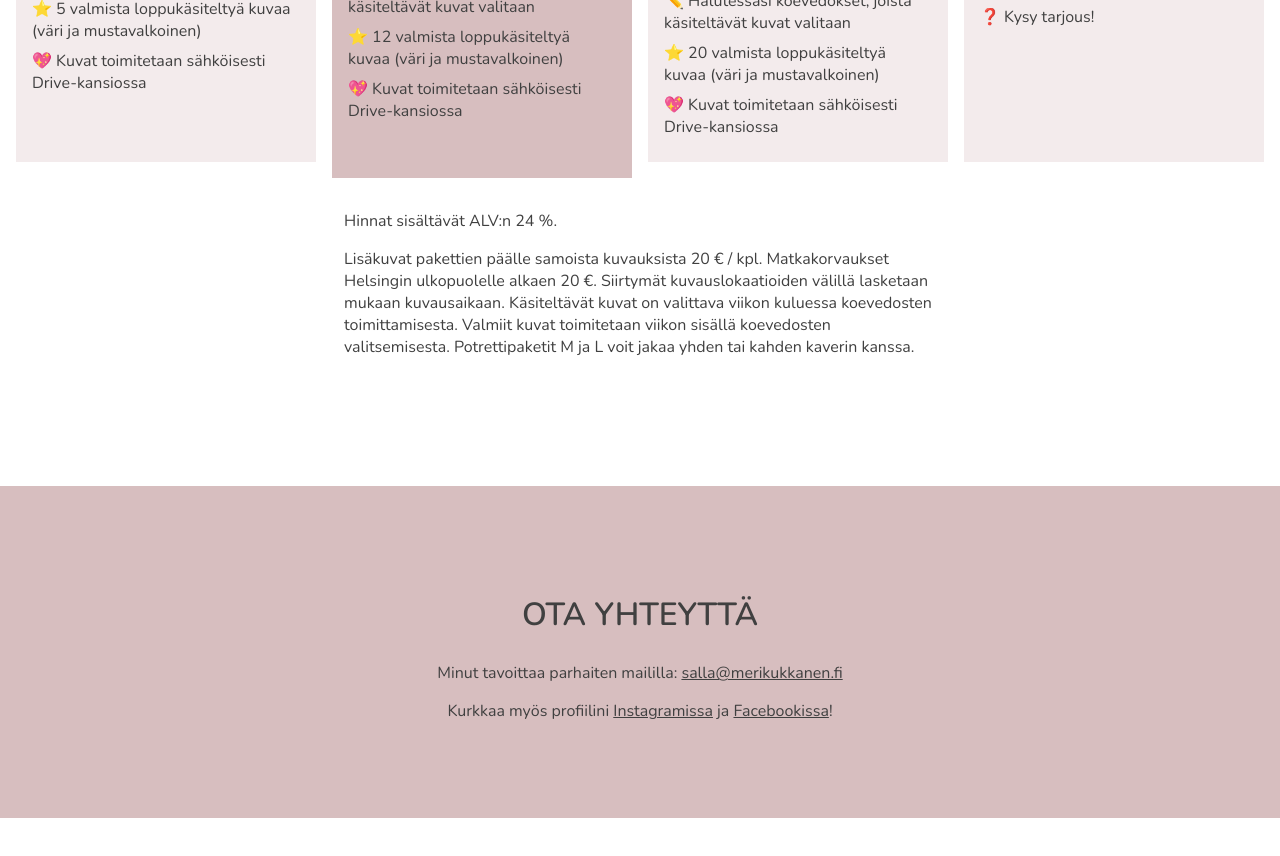
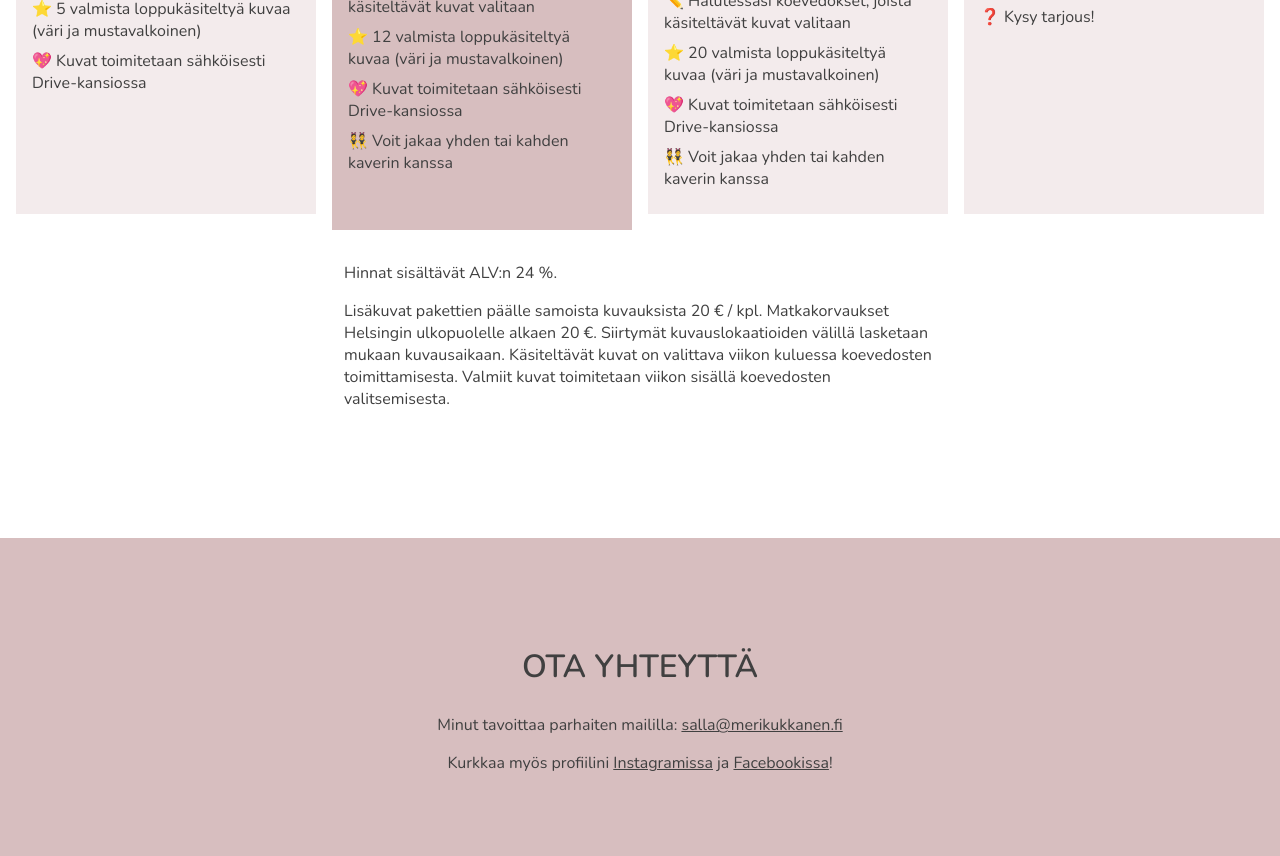
Before and after one commit to roopemerikukka/merikukkanen.fi, a Next.js app: page / in a window 1280 px wide. Shown: the part 4740-5596 px from the top of the page. Before the commit the page ends 5558 px from the top, so only its background shows below. Built offline with nearby package versions, Linux system fonts and the light colour scheme.

Commit message:
Pricing adjustments.

```diff
--- a/components/Pricing.tsx
+++ b/components/Pricing.tsx
@@ -101,6 +101,7 @@ const Pricing: React.FC = () => (
           <Item>✏️ Halutessasi koevedokset, joista käsiteltävät kuvat valitaan</Item>
           <Item>⭐️ 12 valmista loppukäsiteltyä kuvaa (väri ja mustavalkoinen)</Item>
           <Item>💖 Kuvat toimitetaan sähköisesti Drive-kansiossa</Item>
+          <Item>👯 Voit jakaa yhden tai kahden kaverin kanssa</Item>
         </Details>
       </PricePack>
 
@@ -114,6 +115,7 @@ const Pricing: React.FC = () => (
           <Item>✏️ Halutessasi koevedokset, joista käsiteltävät kuvat valitaan</Item>
           <Item>⭐️ 20 valmista loppukäsiteltyä kuvaa (väri ja mustavalkoinen)</Item>
           <Item>💖 Kuvat toimitetaan sähköisesti Drive-kansiossa</Item>
+          <Item>👯 Voit jakaa yhden tai kahden kaverin kanssa</Item>
         </Details>
       </PricePack>
 
@@ -131,7 +133,7 @@ const Pricing: React.FC = () => (
     </PricePackGrid>
 
     <p>Hinnat sisältävät ALV:n 24 %.</p>
-    <p>Lisäkuvat pakettien päälle samoista kuvauksista 20 € / kpl. Matkakorvaukset Helsingin ulkopuolelle alkaen 20 €. Siirtymät kuvauslokaatioiden välillä lasketaan mukaan kuvausaikaan. Käsiteltävät kuvat on valittava viikon kuluessa koevedosten toimittamisesta. Valmiit kuvat toimitetaan viikon sisällä koevedosten valitsemisesta. Potrettipaketit M ja L voit jakaa yhden tai kahden kaverin kanssa.</p>
+    <p>Lisäkuvat pakettien päälle samoista kuvauksista 20 € / kpl. Matkakorvaukset Helsingin ulkopuolelle alkaen 20 €. Siirtymät kuvauslokaatioiden välillä lasketaan mukaan kuvausaikaan. Käsiteltävät kuvat on valittava viikon kuluessa koevedosten toimittamisesta. Valmiit kuvat toimitetaan viikon sisällä koevedosten valitsemisesta.</p>
   </React.Fragment>
 )
 
```
